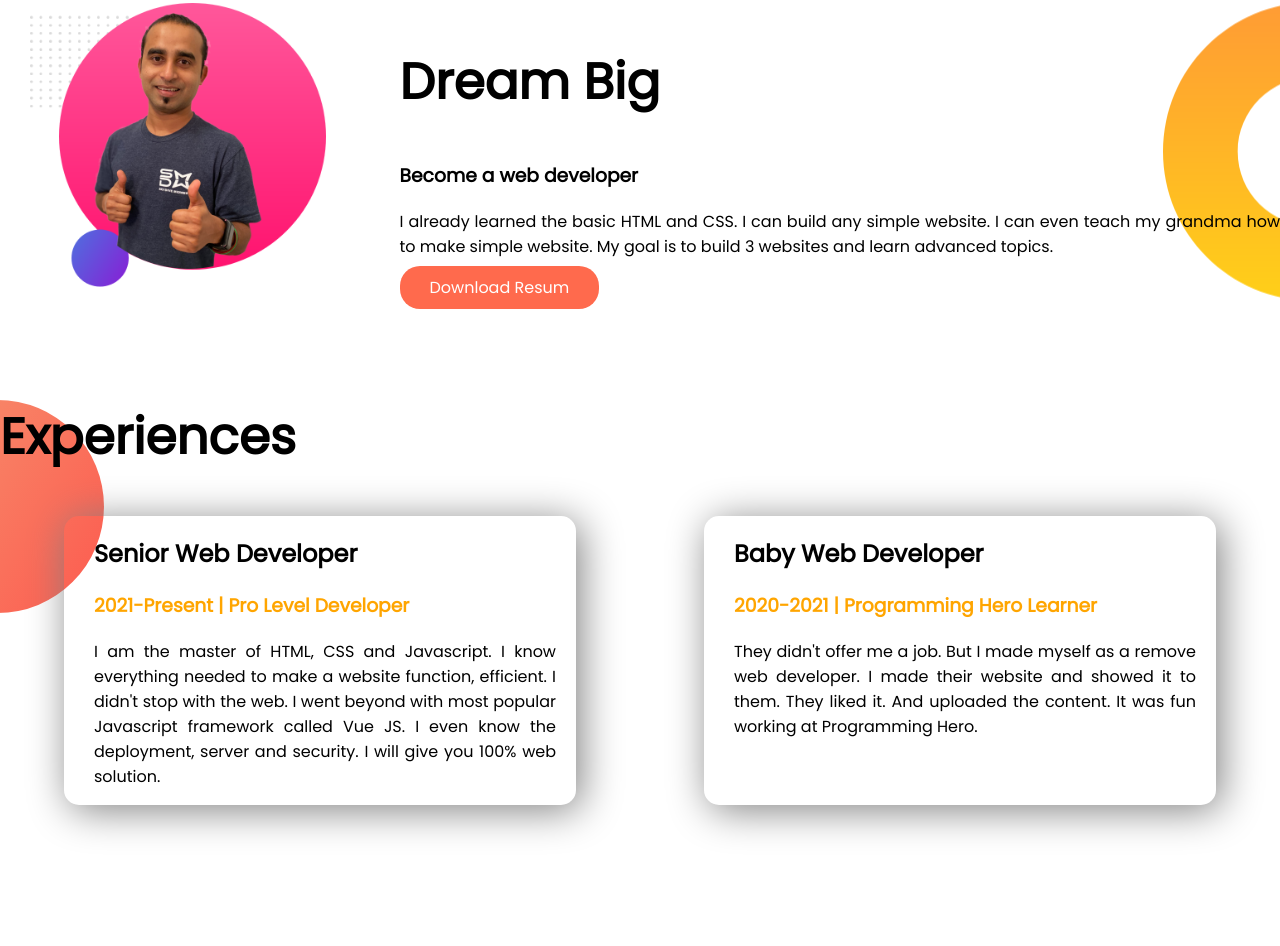
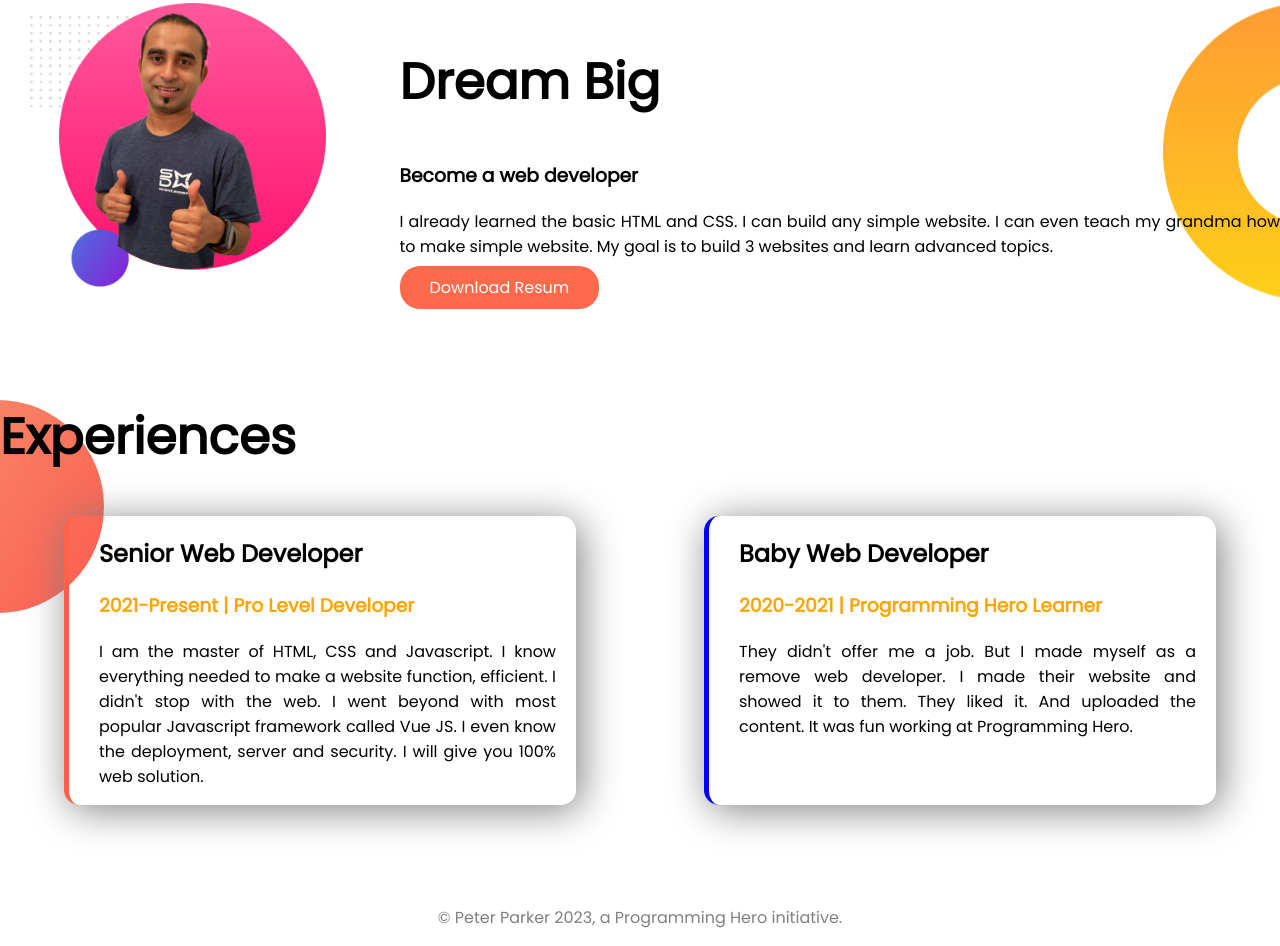
Before and after one commit to saifulhaque015/dev-port, a plain HTML site: page index.html in a window 1280 px wide. Shown: the part 635-1581 px from the top of the page. Before the commit the page ends 1540 px from the top, so only its background shows below. Drawn offline with Linux system fonts and the light colour scheme.

Commit message:
final push

```diff
--- a/css/style.css
+++ b/css/style.css
@@ -62,4 +62,18 @@ p {
     padding-left: 30px;
     padding-right: 20px;
     border-radius: 15px;
+
 }
+
+#senior {
+    border-left: 5px solid tomato;
+}
+
+#baby {
+    border-left: 5px solid blue;
+}
+
+footer p {
+    text-align: center;
+    color: gray;
+}
--- a/index.html
+++ b/index.html
@@ -55,7 +55,7 @@
     <section class="experience-area">
         <h1>Experiences</h1>
         <div class="flexible-container">
-            <div class="exp-item">
+            <div class="exp-item" id="senior">
                 <h2>Senior Web Developer</h2>
                 <h3 class="top-orange">2021-Present | Pro Level Developer
                 </h3>
@@ -69,7 +69,7 @@
 
                 </p>
             </div>
-            <div class="exp-item">
+            <div class="exp-item" id="baby">
                 <h2>Baby Web Developer</h2>
                 <h3 class="top-orange">2020-2021 | Programming Hero Learner
                 </h3>
@@ -83,6 +83,10 @@
             </div>
         </div>
     </section>
+
+    <footer>
+        <p class="footer-text">© Peter Parker 2023, a Programming Hero initiative.</p>
+    </footer>
 </body>
 
 </html>
```
